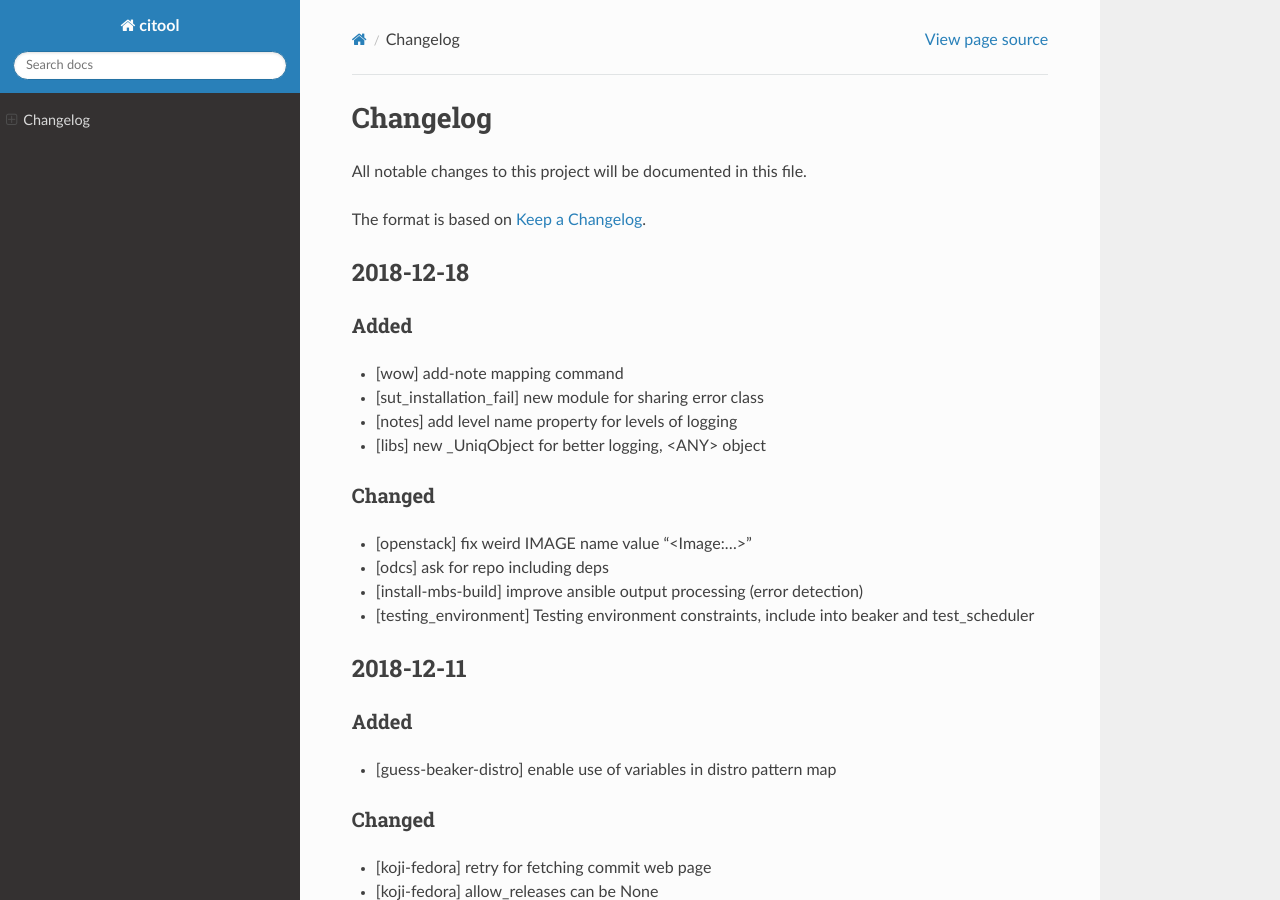
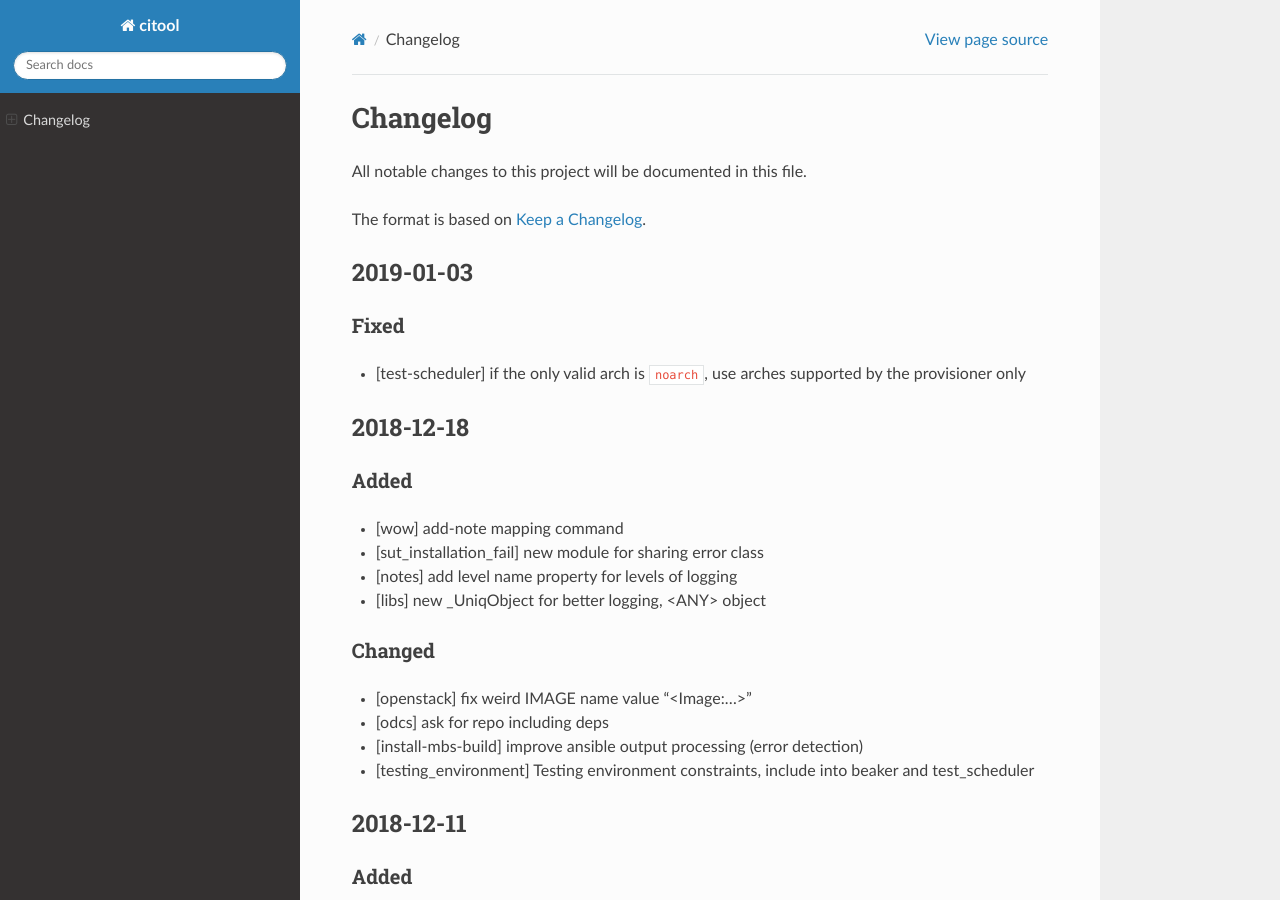
Before and after one commit to guy9050/gluetool, a Sphinx documentation site: the page built from docs/source/CHANGELOG.rst, in a window 1280 px wide and 900 px high. Built offline with Sphinx 7.4.7 and the Read the Docs theme 2.0.0, drawn with Linux system fonts in a browser that asks for light colours.

Commit message:
Changelog update for 2019-01-03 release

```diff
--- a/docs/source/CHANGELOG.rst
+++ b/docs/source/CHANGELOG.rst
@@ -4,6 +4,15 @@ Changelog
 All notable changes to this project will be documented in this file.
 
 The format is based on `Keep a Changelog <https://keepachangelog.com/en/1.0.0/>`_.
+
+2019-01-03
+----------
+
+Fixed
+~~~~~
+
+- [test-scheduler] if the only valid arch is ``noarch``, use arches supported by the provisioner only
+
 
 2018-12-18
 ----------
```
